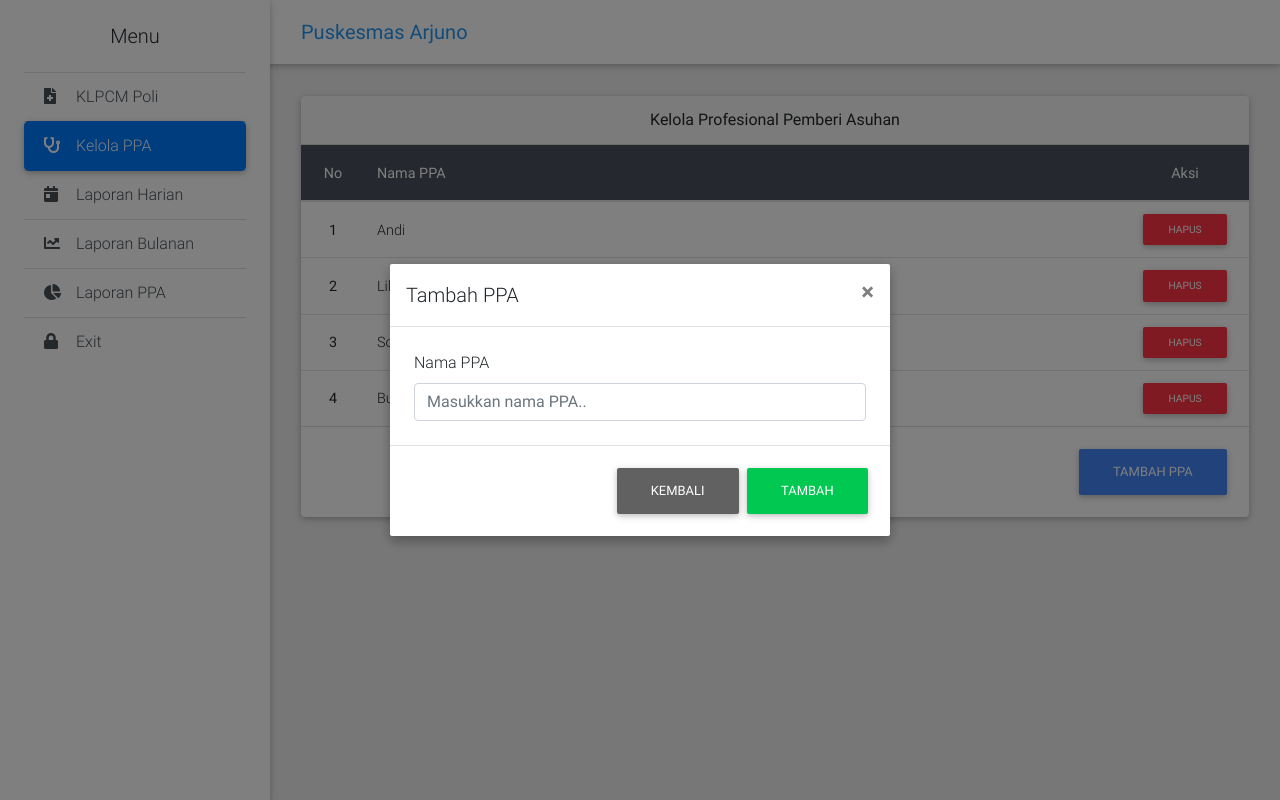
After one commit to khairul169/KLPCM-RawatJalan, a CodeIgniter app: page /klpcm/kelola_ppa in a window 1280 px wide, after a click on "TAMBAH PPA". The commit adds this page. Run offline with CodeIgniter, Linux system fonts and the light colour scheme; the visitor is signed in with stand-in values (Sample User, id 1); data comes from the database, SQL or seed files in the repository; some libraries are stand-ins or nearby versions.

Commit message:
Added kelola ppa screen

```diff
--- /dev/null
+++ b/application/controllers/Kelola_ppa.php
@@ -0,0 +1,52 @@
+<?php
+defined('BASEPATH') or exit('No direct script access allowed');
+
+class Kelola_ppa extends CI_Controller
+{
+	function __construct()
+	{
+		parent::__construct();
+		$this->load->model('dpjp_model');
+		$this->load->library('form_validation');
+	}
+
+	public function index()
+	{
+		if (!isset($this->session->userdata['logged_in'])) {
+			redirect('login');
+			return;
+		}
+
+		$items = $this->dpjp_model->fetchAll();
+		$nomor = 1;
+
+		foreach ($items as $item) {
+			$item->nomor = $nomor++;
+		}
+
+		$data = [
+			'items' => $items
+		];
+
+		$this->load->view('header');
+		$this->load->view('kelola_ppa', $data);
+		$this->load->view('footer');
+	}
+
+	public function insert()
+	{
+		$this->form_validation->set_rules($this->dpjp_model->rules());
+
+		if ($this->form_validation->run()) {
+			$this->dpjp_model->insert();
+		}
+
+		redirect('kelola_ppa');
+	}
+
+	public function remove($id)
+	{
+		$this->dpjp_model->remove($id);
+		redirect('kelola_ppa');
+	}
+}
--- a/application/controllers/Klpcm_poli.php
+++ b/application/controllers/Klpcm_poli.php
@@ -88,4 +88,10 @@ class Klpcm_poli extends CI_Controller
 		$this->load->view('klpcm_poli', $data);
 		$this->load->view('footer');
 	}
+
+	public function remove($id = 0)
+	{
+		$this->rm_model->remove($id);
+		redirect('klpcm_poli');
+	}
 }
--- a/application/models/Dpjp_model.php
+++ b/application/models/Dpjp_model.php
@@ -4,6 +4,9 @@ class Dpjp_model extends CI_Model
 {
     // Nama tabel
     private $_table = 'dpjp';
+
+    // Field tabel
+    public $nama_dokter;
 
     // Ambil semua data
     public function fetchAll()
@@ -21,4 +24,24 @@ class Dpjp_model extends CI_Model
         $this->db->having('drm > 0');
         return $this->db->get()->result();
     }
+
+    public function rules()
+    {
+        return [
+            ['field' => 'nama_dokter', 'label' => 'Nama Dokter', 'rules' => 'required']
+        ];
+    }
+
+    public function insert()
+    {
+        $post = $this->input->post();
+        $this->nama_dokter = $post['nama_dokter'];
+        $this->db->insert($this->_table, $this);
+        return $this->db->insert_id();
+    }
+
+    public function remove($id)
+    {
+        $this->db->delete($this->_table, 'id=' . $id);
+    }
 }
--- a/application/models/Rm_model.php
+++ b/application/models/Rm_model.php
@@ -123,4 +123,10 @@ class Rm_model extends CI_Model
         $result = $this->db->get()->result();
         return $result;
     }
+
+    // Remove row
+    public function remove($id)
+    {
+        $this->db->delete($this->_table, 'id=' . $id);
+    }
 }
--- a/application/views/header.php
+++ b/application/views/header.php
@@ -4,8 +4,8 @@ defined('BASEPATH') or exit('No direct script access allowed');
 $title = "KLPCM Puskesmas Arjuno";
 
 $navs = [
+  ['KLPCM Poli', 'klpcm_poli', 'fa-file-medical'],
   ['Kelola PPA', 'kelola_ppa', 'fa-stethoscope'],
-  ['KLPCM Poli', 'klpcm_poli', 'fa-file-medical'],
   ['Laporan Harian', 'laporan_harian', 'fa-calendar-day'],
   ['Laporan Bulanan', 'laporan_bulanan', 'fa-chart-line'],
   ['Laporan PPA', 'laporan_dpjp', 'fa-chart-pie'],
@@ -158,7 +158,7 @@ foreach ($navs as $i => $nav) {
         <div class="list-group list-group-flush">
           <?php foreach ($navs as $nav) { ?>
             <a href="<?php echo $nav[1]; ?>" class="list-group-item <?php echo $nav[3] ? 'active' : 'list-group-item-action' ?> waves-effect">
-              <i class="fa <?php echo $nav[2]; ?> mr-3"></i><?php echo $nav[0]; ?></a>
+              <i class="fa <?php echo $nav[2]; ?> mr-3" style="width: 16px;"></i><?php echo $nav[0]; ?></a>
           <?php } ?>
         </div>
 
--- /dev/null
+++ b/application/views/kelola_ppa.php
@@ -0,0 +1,107 @@
+<?php
+defined('BASEPATH') or exit('No direct script access allowed');
+setlocale(LC_ALL, 'id');
+?>
+
+<!-- Modal hapus -->
+<div class="modal fade" id="modal-remove-ppa" tabindex="-1" role="dialog">
+  <div class="modal-dialog modal-dialog-centered" role="document">
+    <div class="modal-content">
+      <div class="modal-header">
+        <h5 class="modal-title">Hapus PPA?</h5>
+        <button type="button" class="close" data-dismiss="modal" aria-label="Close">
+          <span aria-hidden="true">&times;</span>
+        </button>
+      </div>
+      <div class="modal-body">
+        Apakah anda yakin ingin menghapus PPA ini?
+      </div>
+      <div class="modal-footer">
+        <button type="button" class="btn btn-secondary" data-dismiss="modal">Kembali</button>
+        <button type="button" class="btn btn-primary" id="hapusPpa">Hapus</a>
+      </div>
+    </div>
+  </div>
+</div>
+
+<!-- Modal tambah -->
+<div class="modal fade" id="modal-add-ppa" tabindex="-1" role="dialog">
+  <div class="modal-dialog modal-dialog-centered" role="document">
+    <div class="modal-content">
+      <?php echo form_open('kelola_ppa/insert'); ?>
+      <div class="modal-header">
+        <h5 class="modal-title">Tambah PPA</h5>
+        <button type="button" class="close" data-dismiss="modal" aria-label="Close">
+          <span aria-hidden="true">&times;</span>
+        </button>
+      </div>
+      <div class="modal-body p-4">
+        <label>Nama PPA</label>
+        <input type="text" name="nama_dokter" class="col form-control" placeholder="Masukkan nama PPA.." value="" style="position: relative;" />
+      </div>
+      <div class="modal-footer">
+        <button type="button" class="btn btn-grey" data-dismiss="modal">Kembali</button>
+        <button type="submit" class="btn btn-success" id="hapusPpa">Tambah</a>
+      </div>
+    </div>
+    </form>
+  </div>
+</div>
+
+<!-- Heading -->
+<div class="card mb-4 wow fadeIn d-flex">
+
+  <!-- Card header -->
+  <div class="card-header text-center">Kelola Profesional Pemberi Asuhan</div>
+
+  <!--Card content-->
+  <div class="card-body p-0">
+
+    <table class="table table-hover text-center text-nowrap mb-0" style="border-bottom: 1px solid #ddd;">
+      <thead class="stylish-color text-white">
+        <tr>
+          <th scope="col" style="width: 64px;">No</th>
+          <th scope="col" class="text-left">Nama PPA</th>
+          <th scope="col" style="width: 128px;">Aksi</th>
+        </tr>
+      </thead>
+      <tbody>
+        <?php if (!sizeof($items)) { ?>
+          <tr>
+            <td colspan="3">Tidak ada data.</td>
+          </tr>
+        <?php } else foreach ($items as $item) { ?>
+          <tr>
+            <th scope="row" style="width: 64px;">
+              <?php echo $item->nomor; ?>
+            </th>
+            <td class="text-left"><?php echo $item->nama_dokter; ?></td>
+            <td style="width: 128px;" class="p-0 align-middle">
+              <div class="button-group d-flex justify-content-center align-items-center">
+                <button type="button" class="btn btn-danger btn-sm btn-hapus" data-idppa="<?php echo $item->id; ?>">Hapus</button>
+              </div>
+            </td>
+          </tr>
+        <?php } ?>
+      </tbody>
+    </table>
+
+    <div class="d-flex justify-content-end p-3">
+      <button type="button" class="btn btn-primary" data-toggle="modal" data-target="#modal-add-ppa">Tambah PPA</button>
+    </div>
+  </div>
+</div>
+
+<script>
+  let removePpaUrl = "<?php echo site_url('kelola_ppa/remove/') ?>";
+  let currentPpaId = 0;
+
+  $('.btn-hapus').on("click", function() {
+    currentPpaId = $(this).data('idppa');
+    $("#modal-remove-ppa").modal();
+  });
+
+  $('#hapusPpa').on("click", function() {
+    document.location = removePpaUrl + currentPpaId;
+  });
+</script>
```
Also changed, not shown: application/views/laporan_bulanan.php (+20 -9 lines), application/views/laporan_dpjp.php (+7 -3 lines), application/views/laporan_harian.php (+9 -3 lines).
